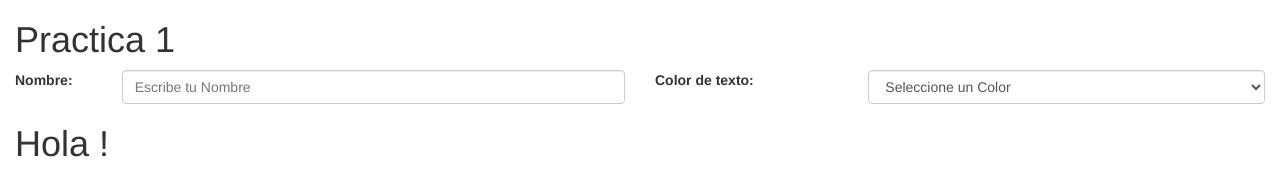
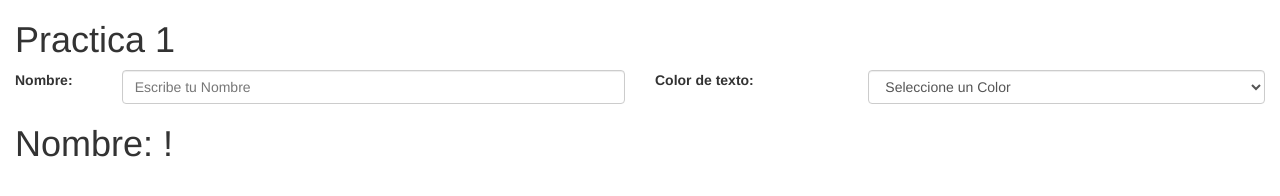
Before and after one commit to stilomio/angularjs_stilomio, a plain HTML site: page practica1.html in a window 1280 px wide. Drawn offline with Linux system fonts and the light colour scheme.

Commit message:
Ultimos Ajustes Practica 1

```diff
--- a/practica1.html
+++ b/practica1.html
@@ -44,7 +44,7 @@
     	 </div>
     	  </div>
 
-    	<h1 class="text-{{color}}">Hola {{nombre}}!</h1>
+    	<h1 class="text-{{color}}">Nombre: {{nombre}}!</h1>
     </div>
 </div>
 
```
